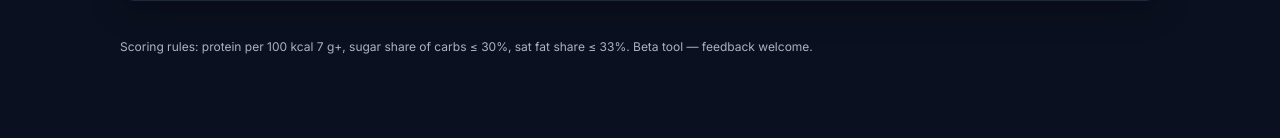
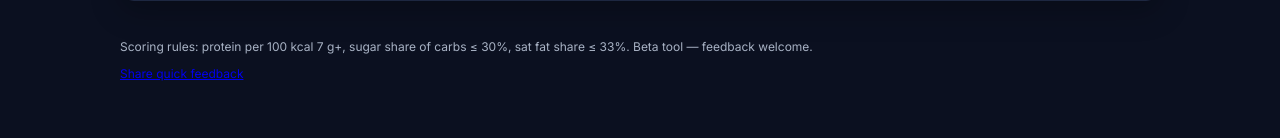
Before and after one commit to arpvk97/Macro-cal, a Flask app: page / in a window 1280 px wide. Shown: the part 662-800 px from the top of the page. Run offline with Flask 3, Linux system fonts and the light colour scheme; some libraries are stand-ins or nearby versions.

Commit message:
index.html

```diff
--- a/templates/index.html
+++ b/templates/index.html
@@ -168,6 +168,11 @@
 
   <footer class="footer">
     <p>Scoring rules: protein per 100 kcal 7 g+, sugar share of carbs ≤ 30%, sat fat share ≤ 33%. Beta tool — feedback welcome.</p>
+    <div class="feedback-cta">
+  <a id="feedbackLink" class="btn-outline" href="https://forms.gle/37pZWrzMRR4S9cNd7" target="_blank" rel="noopener">
+    Share quick feedback
+  </a>
+</div>
   </footer>
 
   <!-- Reset behavior: clear verdict card on Reset -->
```
